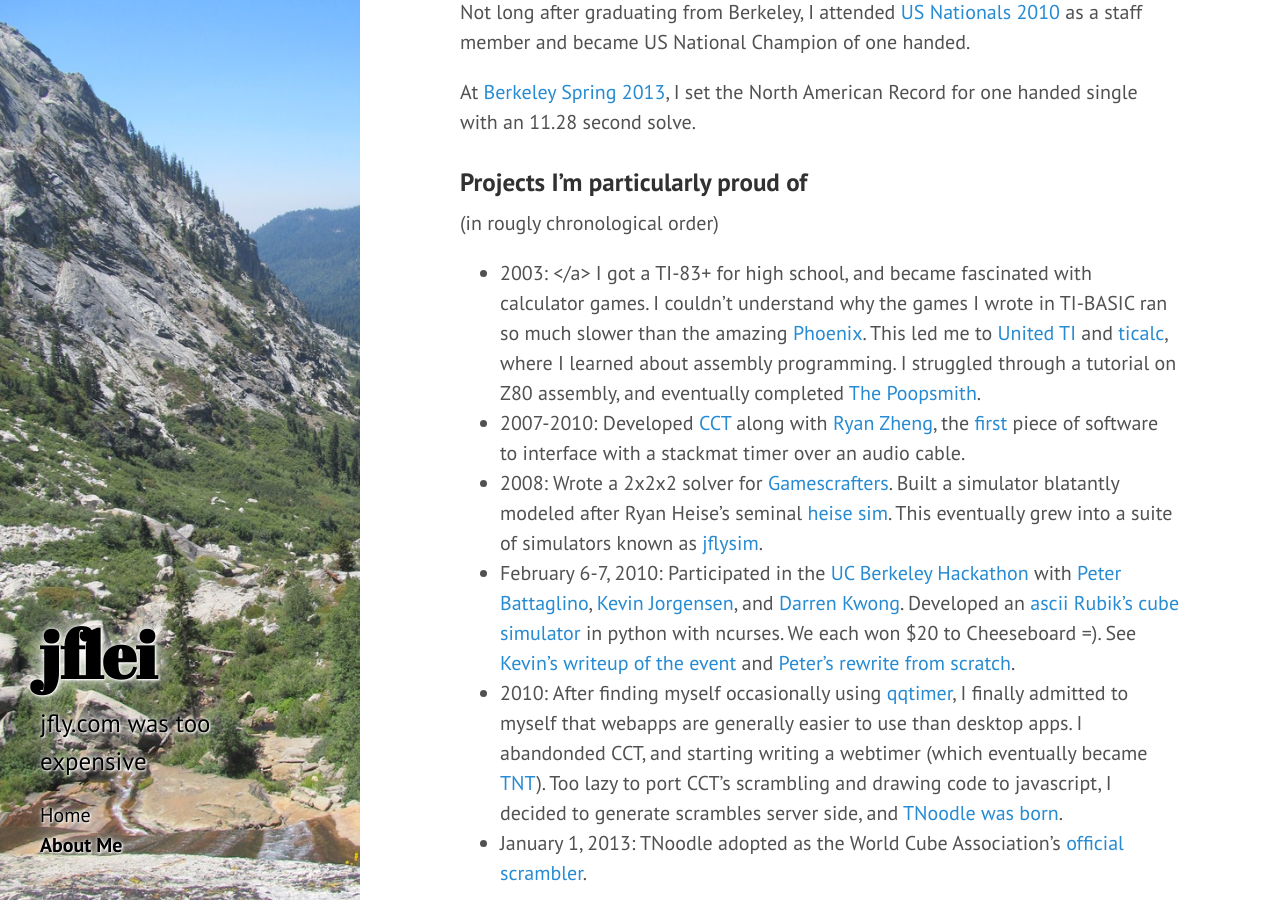
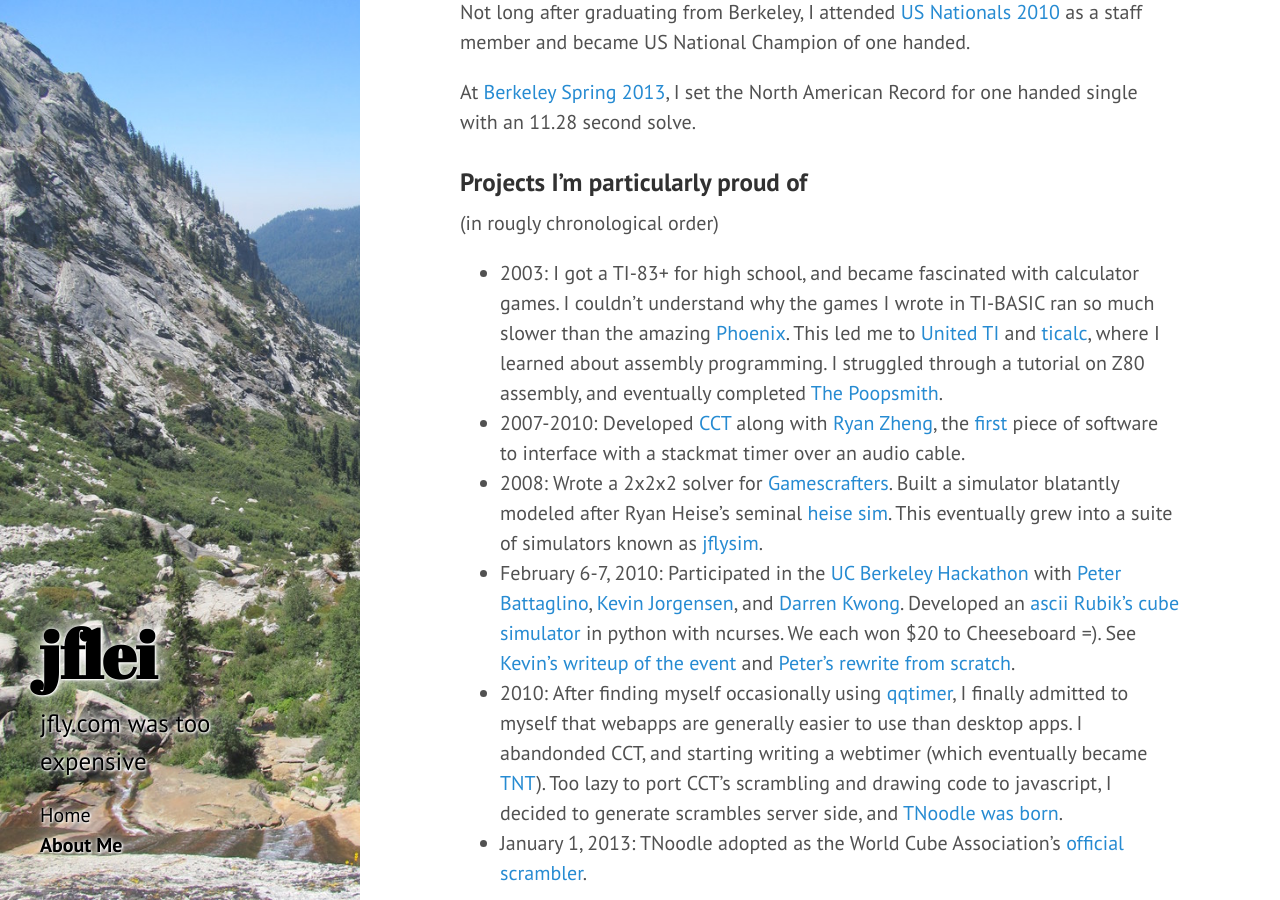
Before and after one commit to jfly/jfly.github.io, a Jekyll site: the page built from about.md, in a window 1280 px wide and 900 px high, scrolled down 553 px. Built offline with Jekyll 4.4.1, drawn with Linux system fonts in a browser that asks for light colours.

```diff
--- a/about.md
+++ b/about.md
@@ -40,9 +40,8 @@ single with an 11.28 second solve.
 
 (in rougly chronological order)
 
-<a name="ti">
 * 2003:
-</a>
+<a name="ti"></a>
 I got a TI-83+ for high school, and became fascinated with calculator games. I
 couldn't understand why the games I wrote in TI-BASIC ran so much slower than the amazing
 [Phoenix](http://www.ticalc.org/archives/files/fileinfo/148/14876.html). This
--- a/index.html
+++ b/index.html
@@ -5,6 +5,7 @@ title: Home
 
 <div class="posts">
   {% for post in paginator.posts %}
+    {% unless post.hidden %}
       <div class="post">
         <h1 class="post-title">
           <a href="{{ post.url }}">
@@ -16,6 +17,7 @@ title: Home
 
         {{ post.content }}
       </div>
+    {% endunless %}
   {% endfor %}
 </div>
 
```
Also changed, not shown: _posts/2014-08-21-dialup-stackmat.md (renamed from _drafts/dialup-stackmat.md, +25 -19 lines). Lines whose indentation alone changed are shown as unchanged.
